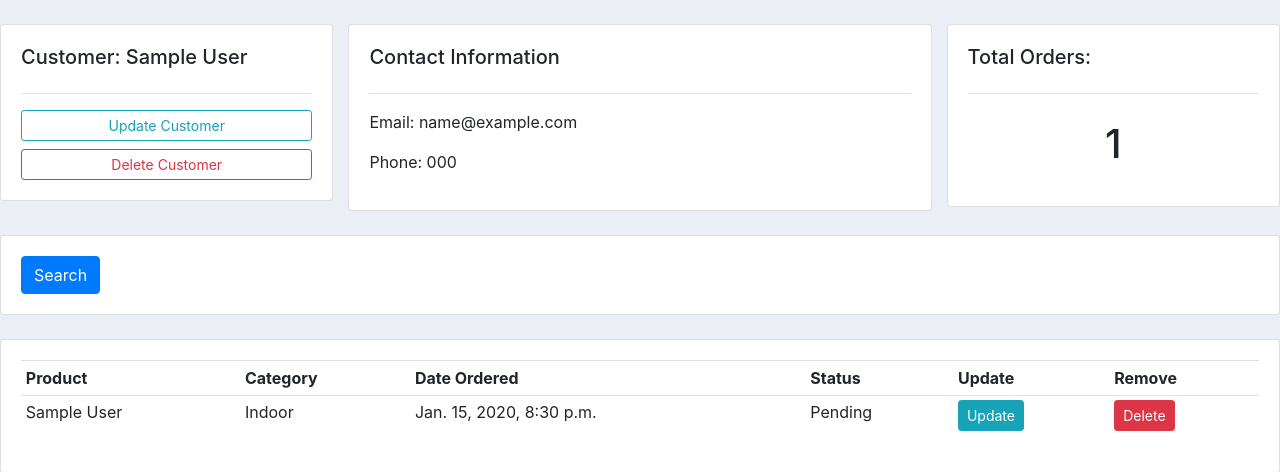
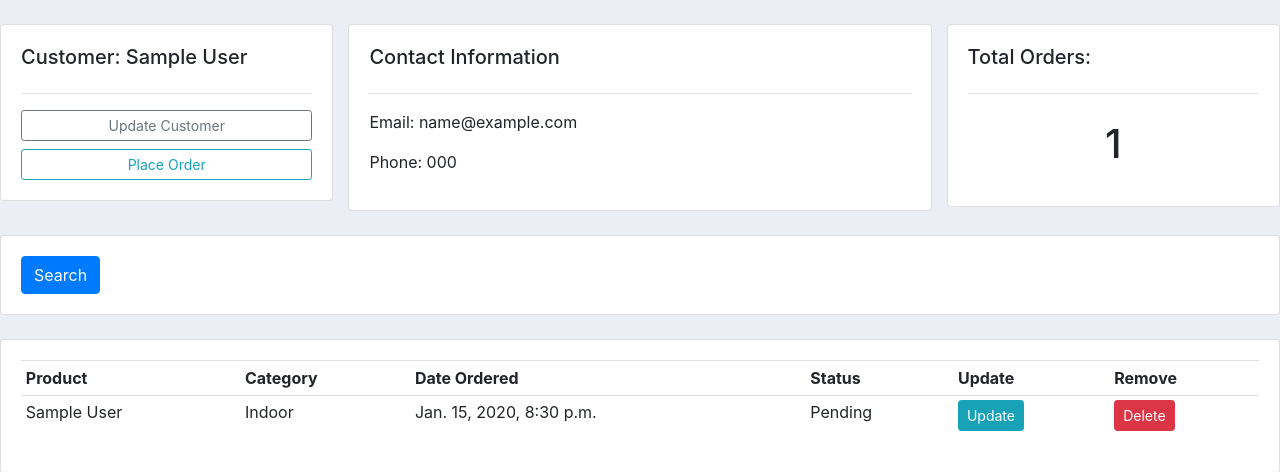
Before and after one commit to allenaj971/django-crm, a Django app: page /customer/1 in a window 1280 px wide. Shown: the part 56-528 px from the top of the page. Run offline with Django 3.2, Linux system fonts and the light colour scheme; tables that the repository leaves empty hold one stand-in row (values such as "Sample post"); some libraries are stand-ins or nearby versions.

Commit message:
tut 11: inline forms

```diff
--- a/accounts/templates/accounts/customer.html
+++ b/accounts/templates/accounts/customer.html
@@ -9,8 +9,8 @@
 		<div class="card card-body">
 			<h5>Customer: {{customer.name}}</h5>
 			<hr>
-			<a class="btn btn-outline-info  btn-sm btn-block" href="">Update Customer</a>
-			<a class="btn btn-outline-danger  btn-sm btn-block" href="">Delete Customer</a>
+			<a class="btn btn-outline-secondary  btn-sm btn-block" href="">Update Customer</a>
+			<a class="btn btn-outline-info  btn-sm btn-block" href="{% url 'create_order' customer.id %}">Place Order</a>
 
 		</div>
 	</div>
--- a/accounts/templates/accounts/dashboard.html
+++ b/accounts/templates/accounts/dashboard.html
@@ -34,7 +34,6 @@
 		<h1>Last 5 Orders</h1>
 		<hr>
 		<div class="card card-body">
-			<a class="btn btn-primary  btn-sm btn-block" href="{% url 'create_order' %}">Create Order</a>
 			<table class="table table-sm">
 				<tr>
 					<th>Customer</th>
--- a/accounts/templates/accounts/order_form.html
+++ b/accounts/templates/accounts/order_form.html
@@ -6,7 +6,11 @@
 		<div class="card card-body">
             <form method="POST" action="">
                 {% csrf_token %}
-                {{form}}
+                {{ formset.management_form }}
+                {% for form in formset %}
+                    {{form}}
+                    <hr>
+                {% endfor %}
                 <input class="btn btn-sm btn-success" type="submit" name="Submit">
             </form>
         </div>
--- a/accounts/urls.py
+++ b/accounts/urls.py
@@ -6,7 +6,7 @@ urlpatterns = [
     path('products/', views.products, name="products"),
     path('customer/<str:pk>', views.customer, name="customer"),
 
-    path('create_order/', views.createOrder, name="create_order"),
+    path('create_order/<str:pk>', views.createOrder, name="create_order"),
     path('update_order/<str:pk>', views.updateOrder, name="update_order"),
     path('delete_order/<str:pk>', views.deleteOrder, name="delete_order"),
 ]
--- a/accounts/views.py
+++ b/accounts/views.py
@@ -1,6 +1,7 @@
 from django.shortcuts import render, redirect
 from .models import *
 from .forms import *
+from django.forms import inlineformset_factory
 
 def home(request):
     orders = Order.objects.all()
@@ -31,17 +32,21 @@ def customer(request, pk):
     context = {'customer': customer, 'orders': orders, 'order_count': order_count, 'customer_id': customer_id}
     return render(request, 'accounts/customer.html', context)
 
-def createOrder(request):
-    form = OrderForm()
+def createOrder(request, pk):
+    OrderFormSet = inlineformset_factory(Customer, Order, fields=('product','status'), extra=5)
+    customer = Customer.objects.get(id=pk)
+    formset = OrderFormSet(queryset=Order.objects.none() ,instance=customer)
+    #form = OrderForm(initial={'customer': customer})
 
     if request.method == 'POST':
         #print('Printing POST: ', request.POST)
-        form = OrderForm(request.POST)
-        if form.is_valid():
-            form.save()
+        #form = OrderForm(request.POST)
+        formset = OrderFormSet(request.POST,instance=customer)
+        if formset.is_valid():
+            formset.save()
             return redirect('/')
 
-    context = {'form': form}
+    context = {'formset': formset}
     return render(request, 'accounts/order_form.html', context)
 
 def updateOrder(request, pk):
```
